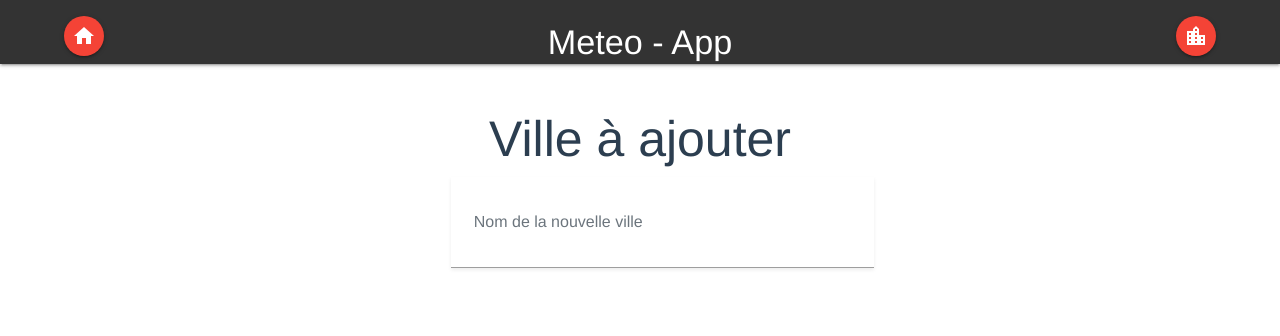
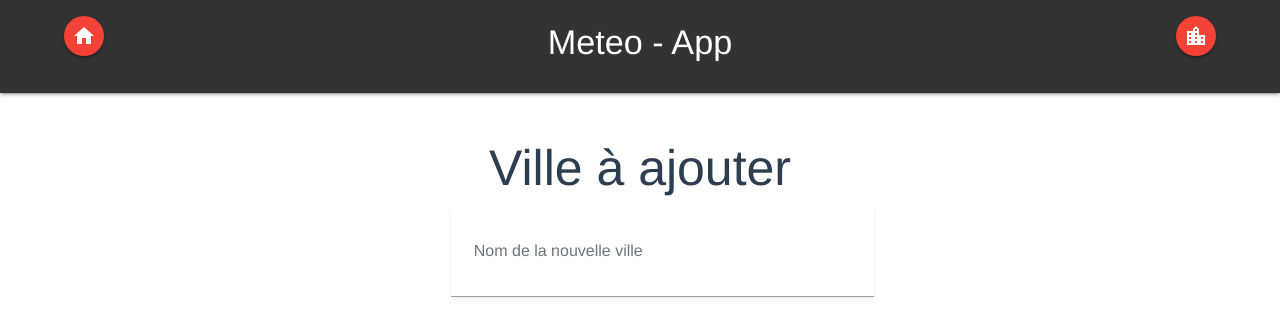
Before and after one commit to LysnakeIT/WeatherApp, a Vue app: page /villes in a window 1280 px wide. Shown: the top 336 px of the page. Built offline with nearby package versions, Linux system fonts and the light colour scheme; some icons are missing.

Commit message:
Update App.vue

```diff
--- a/src/App.vue
+++ b/src/App.vue
@@ -31,7 +31,7 @@ nav {
   top: 0 !important;
   width: 100% !important;
   line-height: 1.5 !important;
-  height: 0%;
+  height: 1% !important;
 }
 
 nav i, nav [class^="mdi-"], nav [class*="mdi-"], nav i.material-icons {
```
